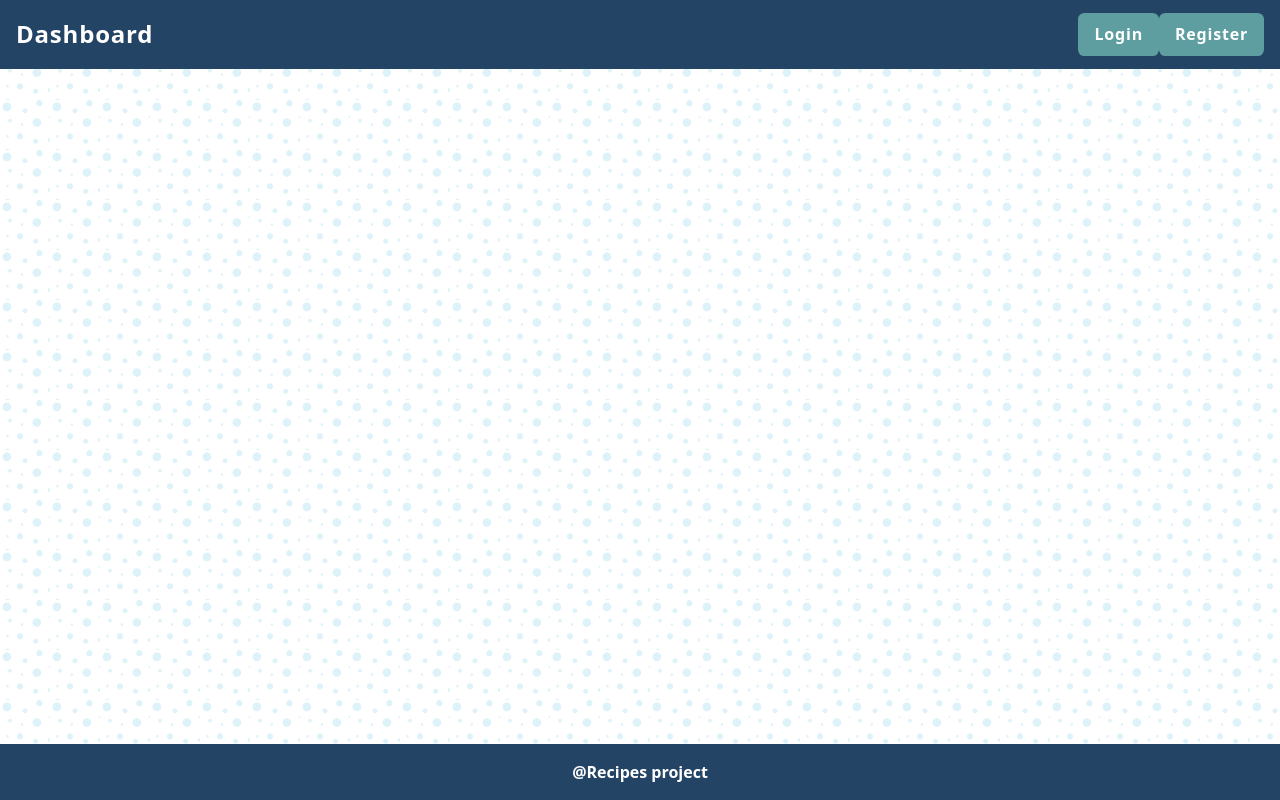
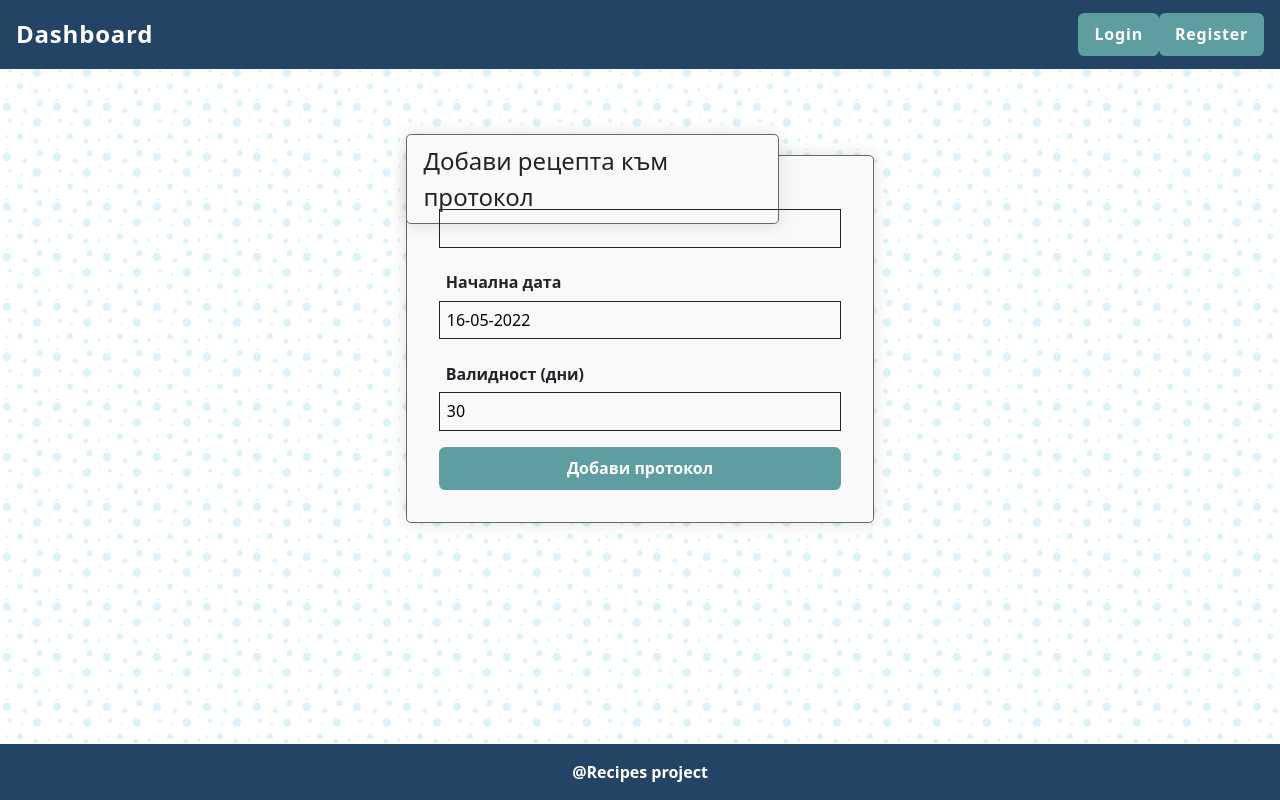
Before and after one commit to PoweRGbg/recipes, a React (Create React App) app: page /recipe/add/1 in a window 1280 px wide. Built offline with nearby package versions, Linux system fonts and the light colour scheme; no server answers.

Commit message:
AddRecipe component

```diff
--- a/src/App.js
+++ b/src/App.js
@@ -12,6 +12,7 @@ import Edit from './components/Edit';
 import AddProtocol from './components/Protocol/AddProtocoll';
 import EditProtocol from './components/Protocol/EditProtocol';
 import DeleteProtocol from './components/Protocol/DeleteProtocol';
+import AddRecipe from './components/Recipe/AddRecipe';
 import Details from './components/Details';
 import ErrorBoundary from './components/Common/ErrorBoundary';
 import 'bootstrap/dist/css/bootstrap.min.css';
@@ -34,10 +35,11 @@ function App() {
               <Route path="/my-patients" element={<MyPatients />} />
               <Route path="/create" element={<Create />} />
               <Route path="/edit/:patientId" element={<Edit />} />
-              <Route path="/add_protocol/:patientId" element={<AddProtocol />} />
+              <Route path="/protocol/add/:patientId" element={<AddProtocol />} />
               <Route path="/protocol/edit/:protocolId" element={<EditProtocol />} />
               <Route path="/protocol/delete/:protocolId" element={<DeleteProtocol />} />
               <Route path="/protocol/renew/:protocolId" element={<RenewProtocol />} />
+              <Route path="/recipe/add/:protocolId" element={<AddRecipe />} />
               <Route path="/details/:patientId" element={<Details />} />
             </Routes>
           </main>
--- /dev/null
+++ b/src/components/Recipe/AddRecipe/AddRecipe.js
@@ -0,0 +1,105 @@
+import { useState, useEffect } from 'react';
+import { useParams } from 'react-router-dom';
+import * as recipeService from '../../../services/recipeService';
+import * as protocolService from '../../../services/protocolService';
+import usePatientState from '../../../hooks/useRecipesState';
+import { Alert } from 'react-bootstrap';
+import { useNavigate } from 'react-router-dom';
+import { useAuthContext } from '../../../contexts/AuthContext';
+
+const AddRecipe = () => {
+    const { user } = useAuthContext();
+    const { protocolId } = useParams();
+    const [errors, setErrors] = useState({name: false})
+    const [protocol, setProtocol] = useState();
+    const navigate = useNavigate();
+
+    Date.prototype.ddmmyyyy = function() {
+        var mm = this.getMonth() + 1; // getMonth() is zero-based
+        var dd = this.getDate();
+
+        return [(dd>9 ? '' : '0') + dd,
+        (mm>9 ? '' : '0') + mm,
+        this.getFullYear()
+
+    ].join('-');
+};
+const today = new Date().ddmmyyyy();
+
+    useEffect(() => {
+        console.log("Getting protocol "+protocolId);
+        protocolService.getOne(protocolId)
+            .then(result => {
+                setProtocol(result);
+            })
+            .catch(err => {
+                console.log(err);
+            })
+    }, []);
+
+
+    const addRecipeSubmitHandler = (e) => {
+        e.preventDefault();
+
+
+        let formData = new FormData(e.currentTarget);
+
+        let patientId = formData.get('patientID');
+        let patientName = formData.get('patientName');
+        let protocolId = formData.get('protocolId');
+        let medication = formData.get('medication');
+        let start = formData.get('start').split("-");
+        let validity = Number(formData.get('validity'));
+        let startDate = new Date(start[2], Number(start[1])-1, start[0]);
+        let endDate = new Date(startDate.setDate(startDate.getDate() + validity));
+
+        console.log(`Adding recipe for ${medication} patient ${patientName}`);
+
+        recipeService.create({
+            patientId,
+            patientName,
+            protocolId,
+            medication,
+            startDate,
+            endDate
+        }, user.accessToken)
+            .then(result => {
+                navigate(`/details/${patientId}`);
+            })
+    }
+
+    return (
+        <section id="edit-page" className="edit">
+            <form id="edit-form" method="POST" onSubmit={addRecipeSubmitHandler}>
+                <fieldset>
+                    <legend>Добави рецепта към протокол {protocol ? protocol.medication:""}</legend>
+                    <p className="field">
+                        <label htmlFor="name">Лекарство</label>
+                        <span className="input" style={{borderColor: errors.name ? 'red' : 'inherit'}}>
+                            <input type="text" name="medication" id="medication"  defaultValue={protocol ? protocol.medication:""}/>
+                        </span>
+                        <Alert variant="danger" show={errors.name}>{errors.name}</Alert>
+                    </p>
+                    <p className="field">
+                        <label htmlFor="description">Начална дата</label>
+                        <span className="input">
+                            <input name="start" id="start" defaultValue={today} />
+                        </span>
+                    </p>
+                    <p className="field">
+                        <label htmlFor="validity">Валидност (дни)</label>
+                        <span className="input">
+                            <input name="validity" id="validity" defaultValue="30" />
+                        </span>
+                    </p>
+                    <input type="hidden" name='patientID' value={protocol ? protocol.patientId:""}></input>
+                    <input type="hidden" name='patientName' value={protocol ? protocol.patientName:""}></input>
+                    <input type="hidden" name='protocolId' value={protocolId ? protocolId:""}></input>
+                    <input className="button submit" type="submit" value="Добави протокол" />
+                </fieldset>
+            </form>
+        </section>
+    );
+}
+
+export default AddRecipe;
--- /dev/null
+++ b/src/components/Recipe/AddRecipe/index.js
@@ -0,0 +1 @@
+export { default } from './AddRecipe';
```
